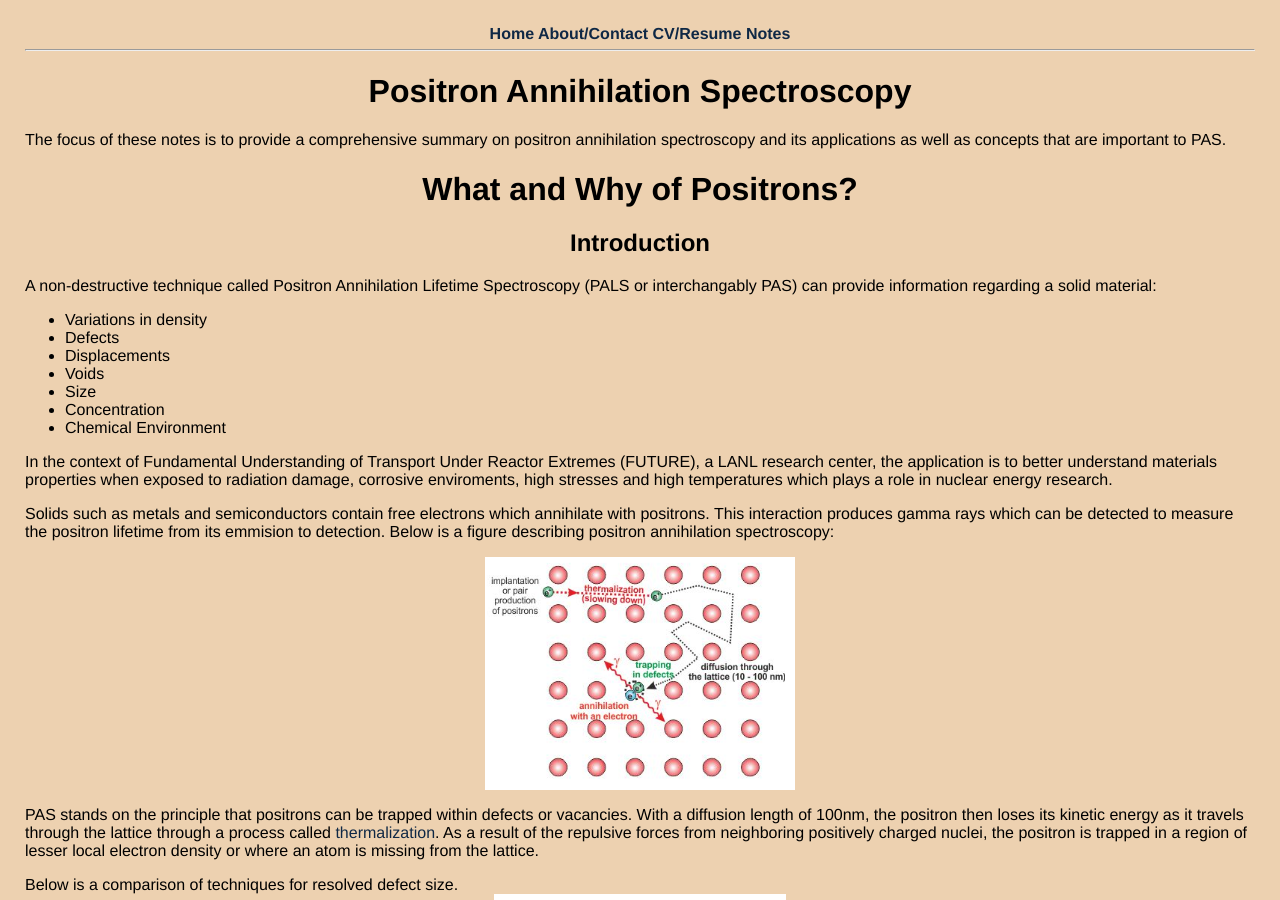
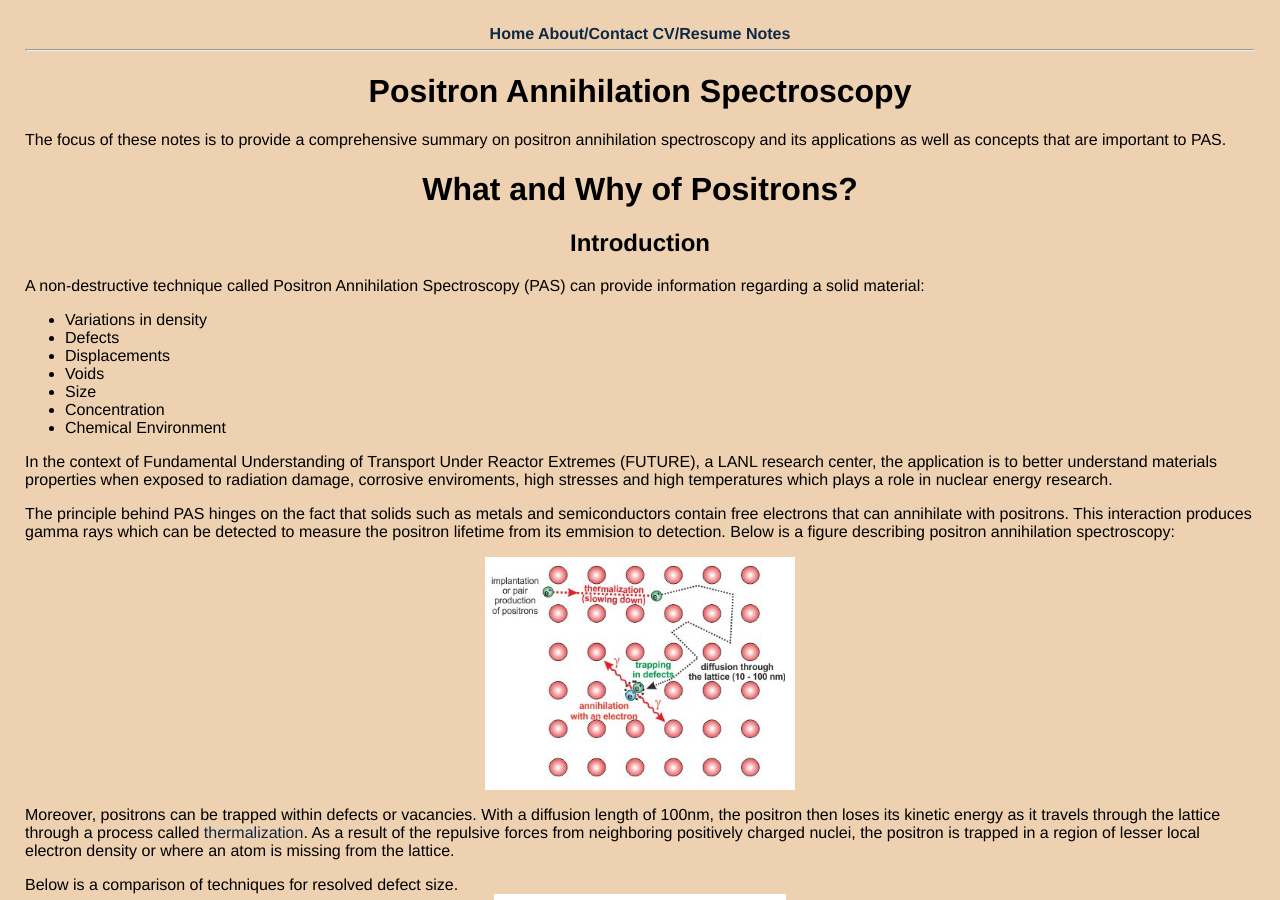
Before and after one commit to thaihangchung7/thaihangchung7.github.io, a Jekyll site: the page built from _notes/PositronAS.md, in a window 1280 px wide and 900 px high. Built offline with Jekyll 4.4.1, drawn with Linux system fonts in a browser that asks for light colours; formulas are drawn with MathJax 3; some of the changed text lies outside the part shown.

Commit message:
Fixed a few sentences

```diff
--- a/_notes/PositronAS.md
+++ b/_notes/PositronAS.md
@@ -9,7 +9,8 @@ The focus of these notes is to provide a comprehensive summary on positron annih
 # What and Why of Positrons?
 
 ## Introduction
-A non-destructive technique called Positron Annihilation Lifetime Spectroscopy (PALS or interchangably PAS) can provide information regarding a solid material:
+
+A non-destructive technique called Positron Annihilation Spectroscopy (PAS) can provide information regarding a solid material:
 
 + Variations in density
 + Defects
@@ -21,11 +22,11 @@ A non-destructive technique called Positron Annihilation Lifetime Spectroscopy (
 
 In the context of Fundamental Understanding of Transport Under Reactor Extremes (FUTURE), a LANL research center, the application is to better understand materials properties when exposed to radiation damage, corrosive enviroments, high stresses and high temperatures which plays a role in nuclear energy research.
 
-Solids such as metals and semiconductors contain free electrons which annihilate with positrons. This interaction produces gamma rays which can be detected to measure the positron lifetime from its emmision to detection. Below is a figure describing positron annihilation spectroscopy:
+The principle behind PAS hinges on the fact that solids such as metals and semiconductors contain free electrons that can annihilate with positrons. This interaction produces gamma rays which can be detected to measure the positron lifetime from its emmision to detection. Below is a figure describing positron annihilation spectroscopy:
 
 <img src="/assets/pastheory.png" class="center">
 
-PAS stands on the principle that positrons can be trapped within defects or vacancies. With a diffusion length of 100nm, the positron then loses its kinetic energy as it travels through the lattice through a process called [thermalization](https://en.wikipedia.org/wiki/Thermalisation). As a result of the repulsive forces from neighboring positively charged nuclei, the positron is trapped in a region of lesser local electron density or where an atom is missing from the lattice.
+Moreover, positrons can be trapped within defects or vacancies. With a diffusion length of 100nm, the positron then loses its kinetic energy as it travels through the lattice through a process called [thermalization](https://en.wikipedia.org/wiki/Thermalisation). As a result of the repulsive forces from neighboring positively charged nuclei, the positron is trapped in a region of lesser local electron density or where an atom is missing from the lattice.
 
 Below is a comparison of techniques for resolved defect size.
 <img src="/assets/defecttechniques.png" class="center">
```
Also changed, not shown: other parts of _notes/PositronAS.md (+2 -0 lines).
